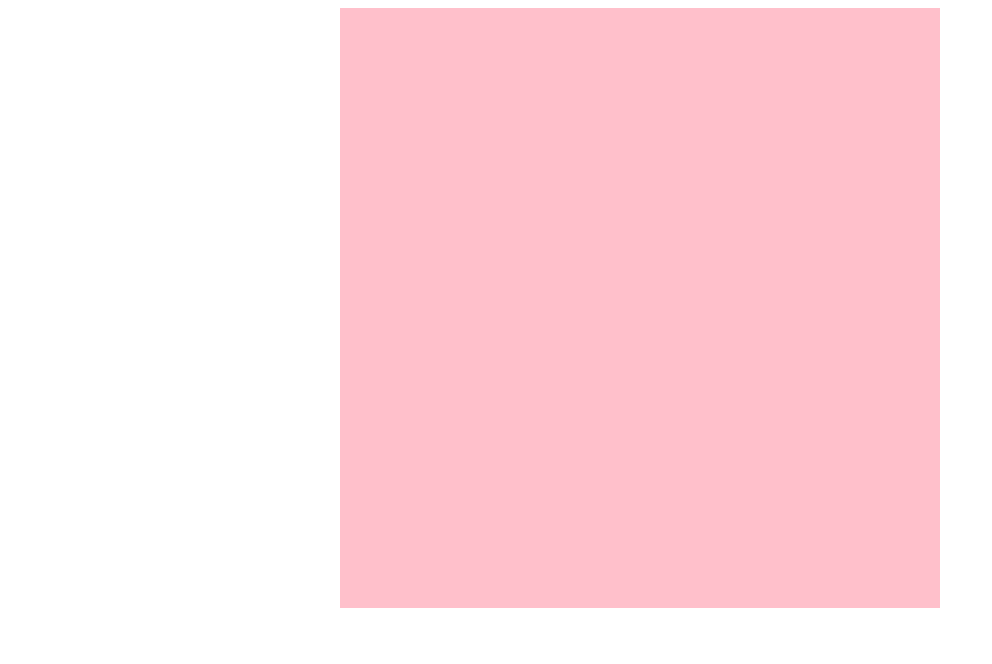
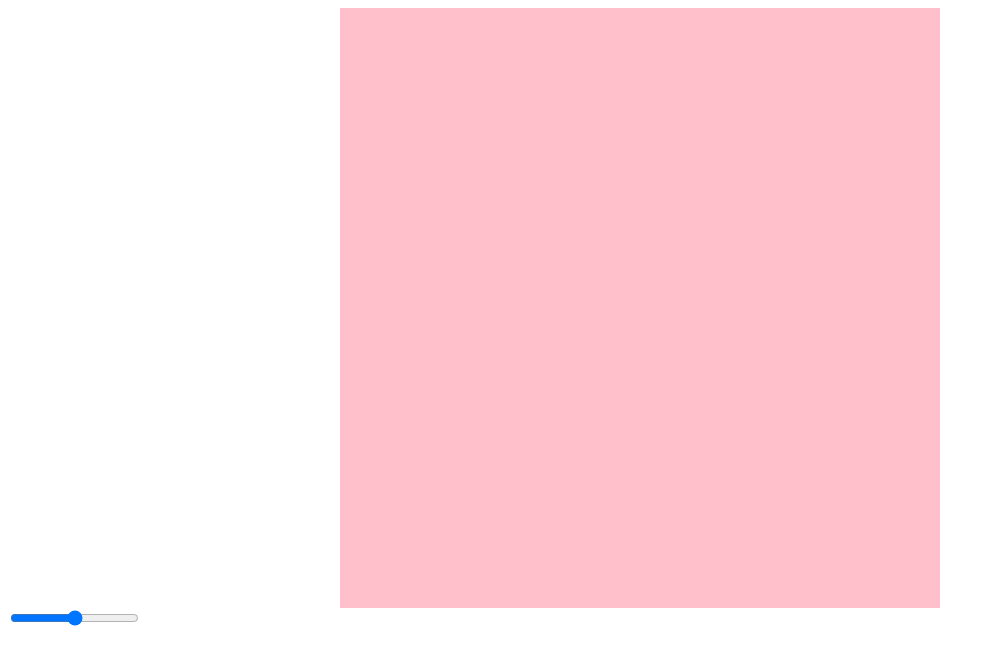
Before and after one commit to burntraisin/etch-a-sketch, a plain HTML site: page index.html in a window 1280 px wide. Shown: the whole page, without its empty margins (0-992 px from the left). Drawn offline with Linux system fonts and the light colour scheme.

Commit message:
Create slider for canvas size

```diff
--- a/index.html
+++ b/index.html
@@ -10,5 +10,8 @@
         <div class="grid-container">
             <div class="grid"></div>
         </div>
+        <div class="slide-container">
+            <input type="range" min="4" max="100" class="slider">
+        </div>
     </body>
 </html>
--- a/script.js
+++ b/script.js
@@ -15,6 +15,7 @@ container.style.gridTemplateRows = gridSize;
 
 // CHANGE COLOR ON HOVER
 
+// Creates a div for each grid item and changes its color when mouseover
 for (let i = 0; i < canvasDimensions * canvasDimensions; i++) {
     const gridChild = document.createElement("div");
     gridChild.classList.toggle("grid-child");
@@ -23,3 +24,5 @@ for (let i = 0; i < canvasDimensions * canvasDimensions; i++) {
         gridChild.classList.toggle("active");
     });
 }
+
+// CANVAS SIZE
```
